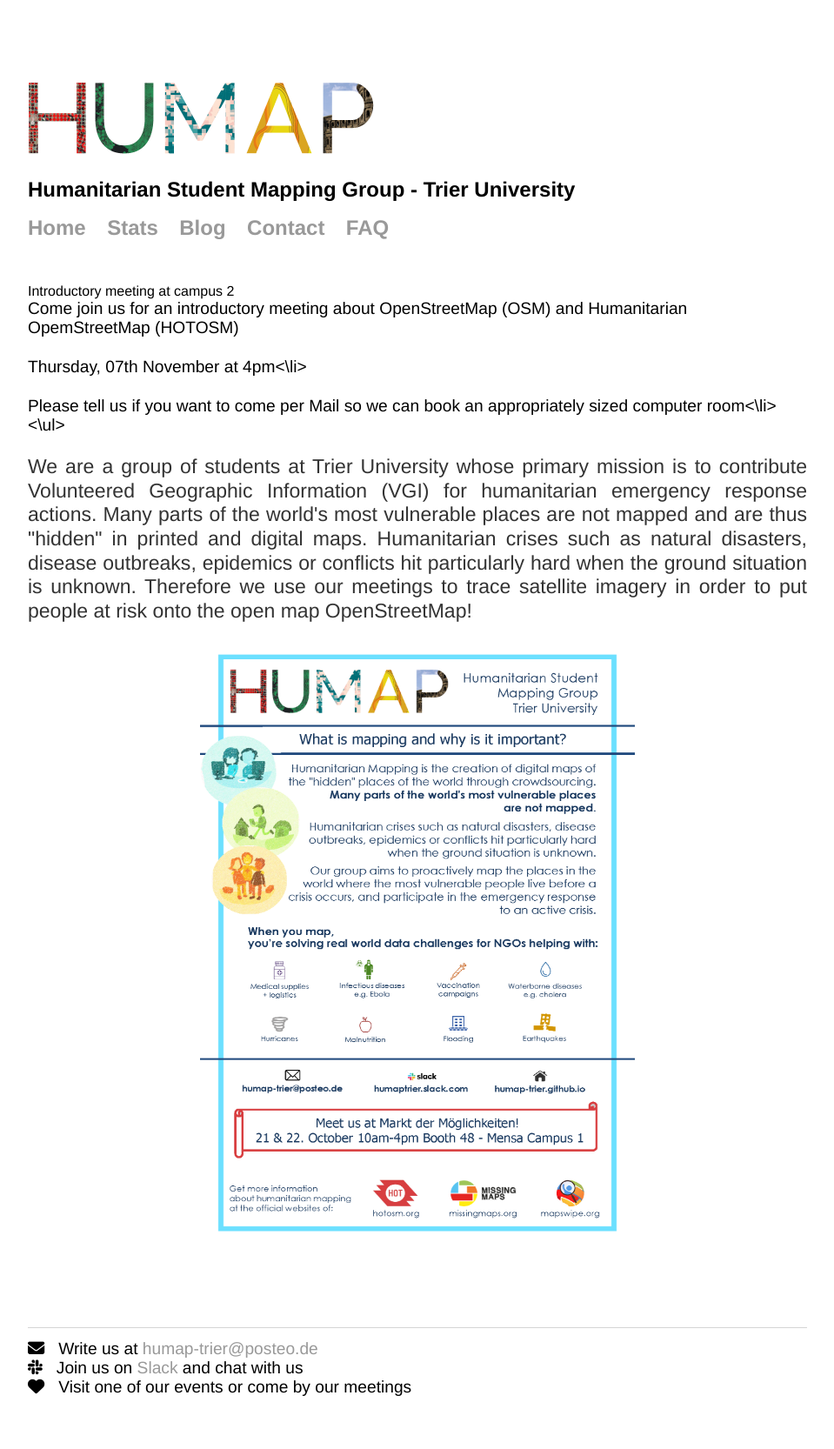
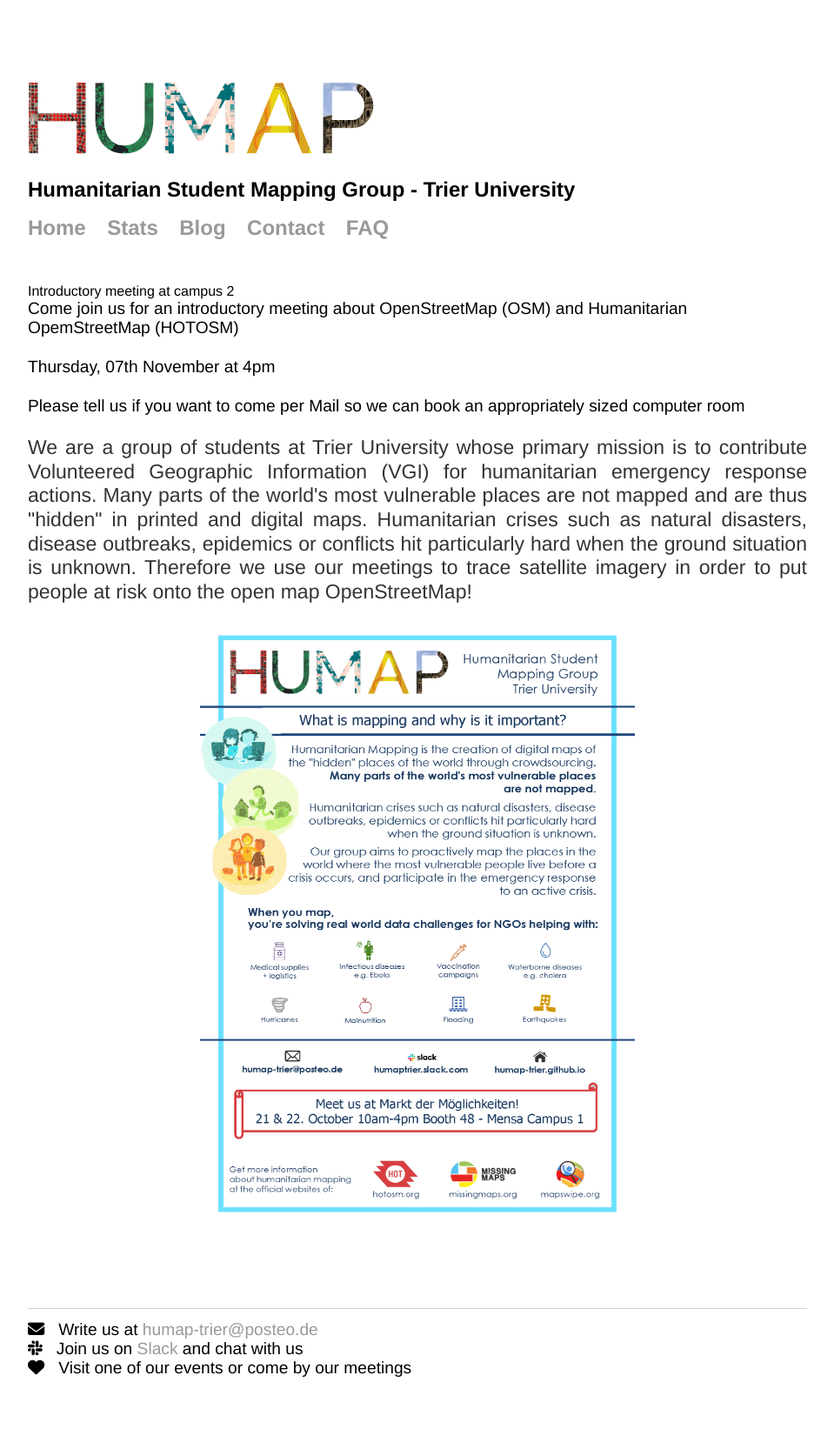
Before and after one commit to humap-trier/humap-trier.github.io, a Jekyll site: the page built from index.html, in a window 1280 px wide. Shown: the whole page at 87% size, without its empty margins (160-1119 px from the left). Built offline with Jekyll 4.4.1, drawn with Linux system fonts in a browser that asks for light colours; nearby versions of some CDN libraries; after the commit the page ends 1644 px from its top, so only the background shows below that.

```diff
--- a/index.html
+++ b/index.html
@@ -4,9 +4,9 @@ title: HuMap Trier
 ---
 <div class="blurb">
 <ul>Introductory meeting at campus 2
-<li>Come join us for an introductory meeting about OpenStreetMap (OSM) and Humanitarian OpemStreetMap (HOTOSM)</li>
-<li>Thursday, 07th November at 4pm<\li>
-<li>Please tell us if you want to come per Mail so we can book an appropriately sized computer room<\li><\ul>
+<li>Come join us for an introductory meeting about OpenStreetMap (OSM) and Humanitarian OpemStreetMap (HOTOSM)
+<li>Thursday, 07th November at 4pm
+<li>Please tell us if you want to come per Mail so we can book an appropriately sized computer room
 <p>We are a group of students at Trier University whose primary mission is to contribute Volunteered Geographic Information (VGI) for humanitarian emergency response actions.
 Many parts of the world's most vulnerable places are not mapped and are thus "hidden" in printed and digital maps. Humanitarian crises such as natural disasters,
 disease outbreaks, epidemics or conflicts hit particularly hard when the ground situation is unknown.
```
